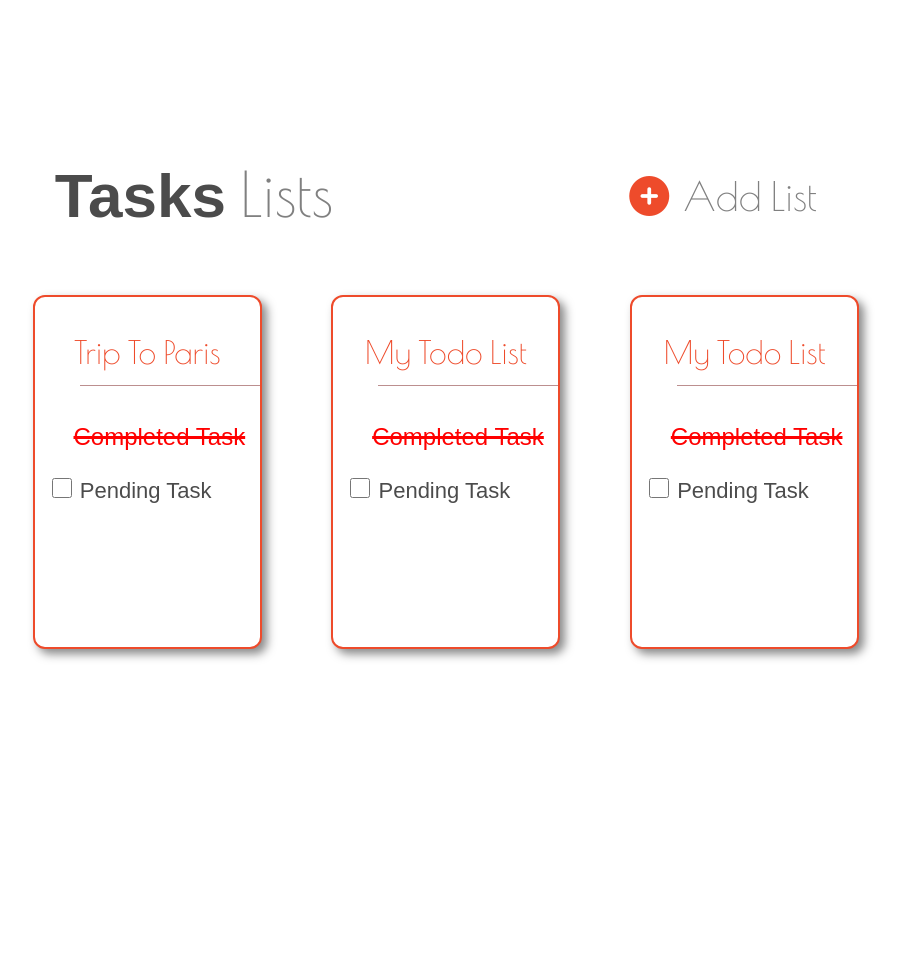
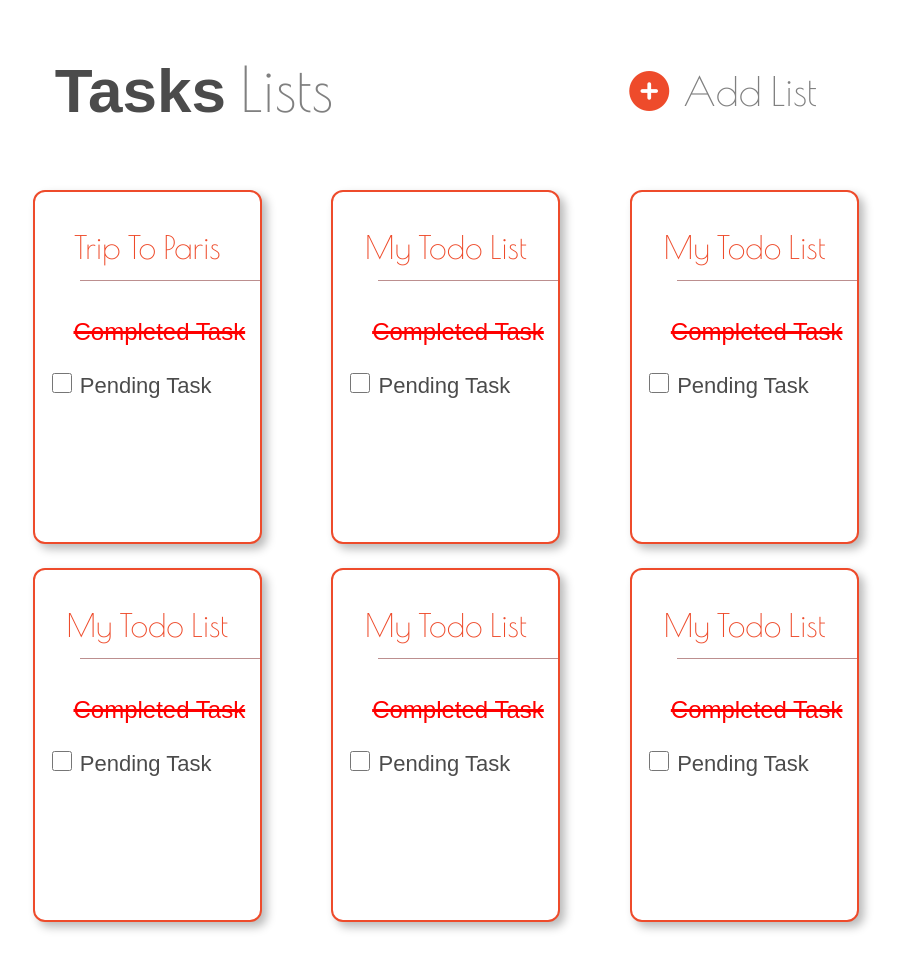
Before and after one commit to Rishabhdhanwal10/todolist-webapp-mobile, a plain HTML site: page index.html in a window 1280 px wide. Shown: the whole page, without its empty margins (194-1095 px from the left). Before the commit the page ends 800 px from the top, so only its background shows below. Drawn offline with nearby package versions, Linux system fonts and the light colour scheme.

Commit message:
Fisrt Responive Webapp

```diff
--- a/index.html
+++ b/index.html
@@ -53,7 +53,7 @@
                   <label for="task">Pending Task</label>
                </div>
 
-               <div class="box hide">
+               <div class="box">
                 <h1 class="trip">My Todo List</h1>
                 <p></p>
                 <h1 class="completed">Completed Task</h1>
@@ -62,7 +62,7 @@
                 <label for="task">Pending Task</label>
               </div>
 
-              <div class="box hide">
+              <div class="box">
                 <h1 class="trip">My Todo List</h1>
                 <p></p>
                 <h1 class="completed">Completed Task</h1>
@@ -71,7 +71,7 @@
                 <label for="task">Pending Task</label>
               </div>
 
-              <div class="box hide">
+              <div class="box">
                 <h1 class="trip">My Todo List</h1>
                 <p></p>
                 <h1 class="completed">Completed Task</h1>
--- a/style.css
+++ b/style.css
@@ -8,10 +8,11 @@ body{
 
 .main{
     width: 100%;
-    height: 100vh;
+    /*height: 150vh;*/
     display: flex;
     justify-content: center;
-    align-items: center;
+    /* align-items: center; */
+    margin: 46px 0px;
 }
 .container{
     width: 55%;
@@ -71,11 +72,9 @@ body{
     background: white;
     border-radius: 12px;
     border: 2px solid #EE4B2B;
-    box-shadow: 5px 5px 10px rgba(128, 128, 128, 0.932);
+    box-shadow: 5px 5px 10px #bababa;
 }
-.hide{
-    display: none;
-}
+
 .trip{
     text-align: center;
     font-size: 32px;
```
